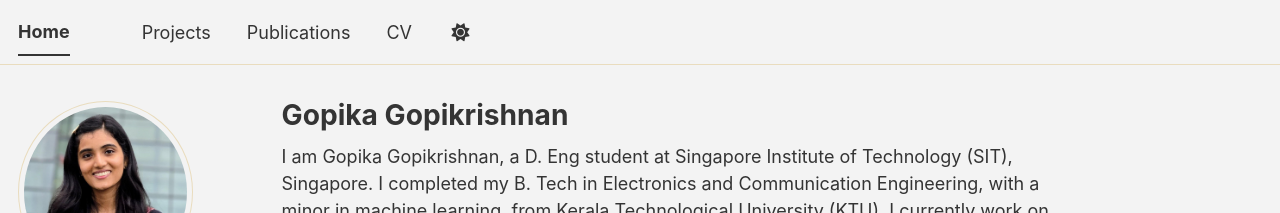
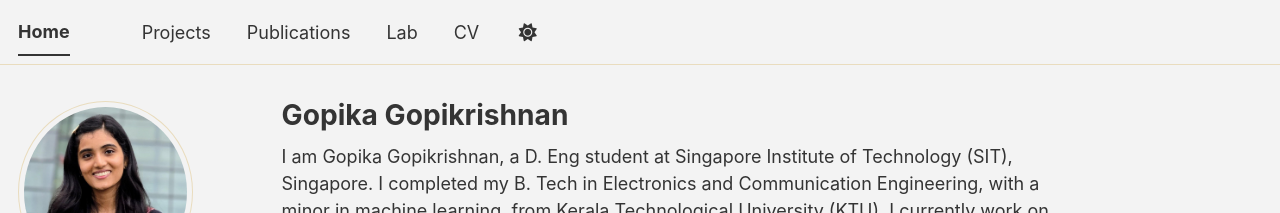
Before and after one commit to gopikagopikrishnan/gopikagopikrishnan.github.io, a Jekyll site: the page built from index.md, in a window 1280 px wide. Shown: the top 213 px of the page. Built offline with Jekyll 4.4.1, drawn with Linux system fonts in a browser that asks for light colours; some web fonts are replaced; a script bundle is joined from its source files by our own code; library files that are not in the unit come from our copies.

Commit message:
Add 'Lab' section to navigation

```diff
--- a/_data/navigation.yml
+++ b/_data/navigation.yml
@@ -13,6 +13,9 @@ main:
 
   - title: "Publications"
     url: /publications/
+
+  - title: "Lab"
+    url: /lab/
 
   # - title: "Teaching"
   #   url: /teaching/
```
